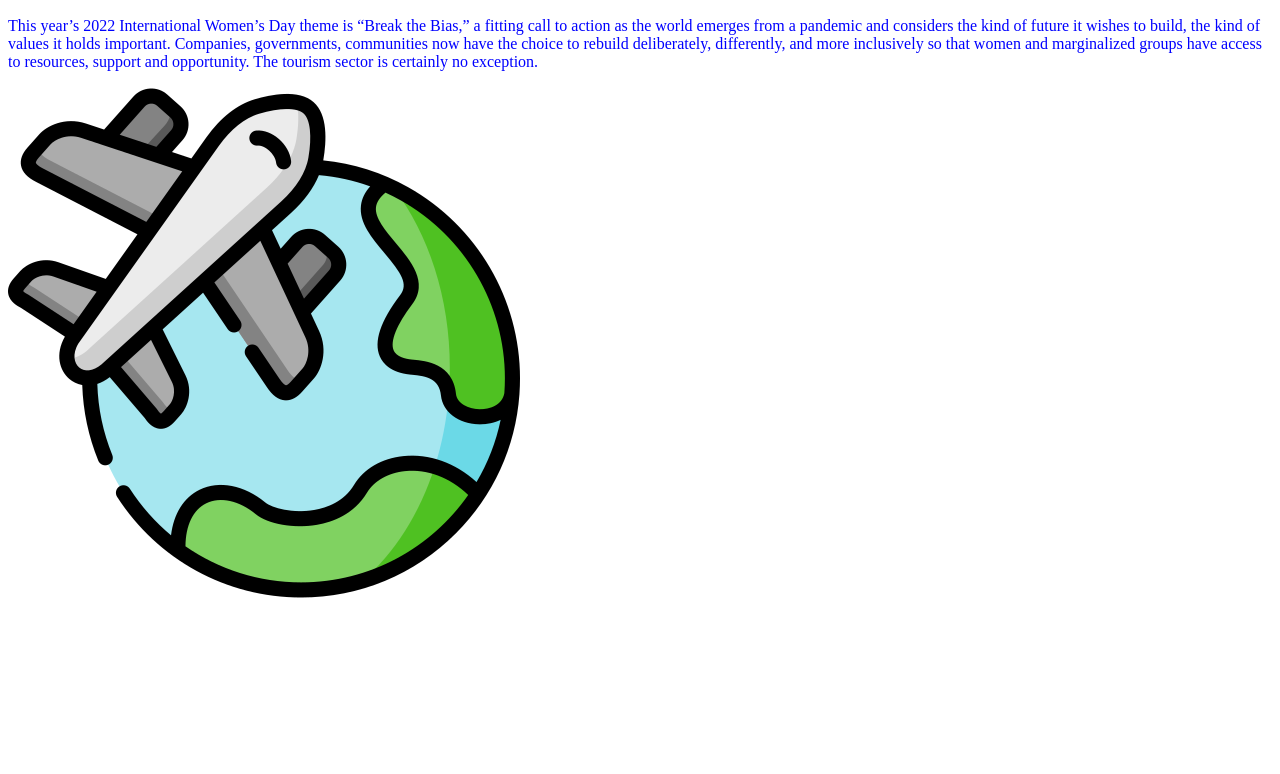
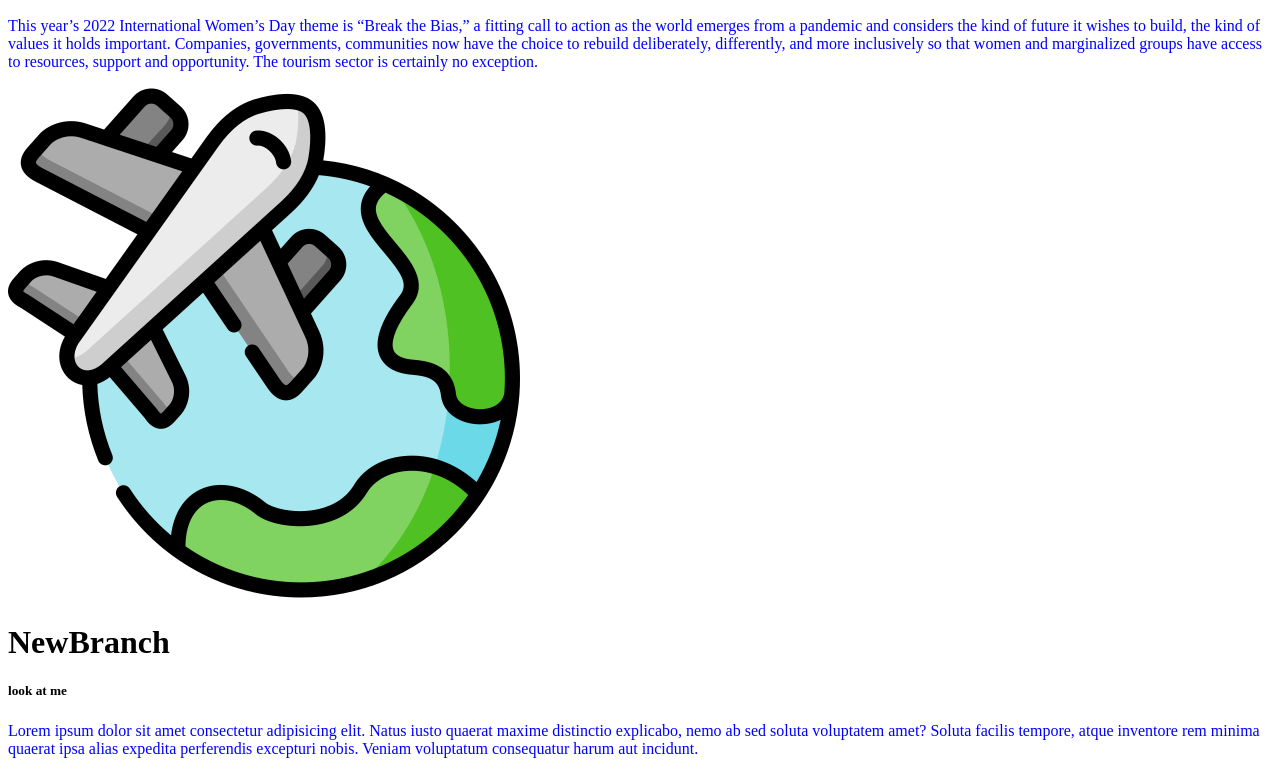
Before and after one commit to RamisaBinteAzad/my-second-repo, a plain HTML site: page index.html in a window 1280 px wide. Shown: the part 339-1113 px from the top of the page. Before the commit the page ends 950 px from the top, so only its background shows below. Drawn offline with Linux system fonts and the light colour scheme.

Commit message:
new added div

```diff
--- a/index.html
+++ b/index.html
@@ -12,6 +12,11 @@
     <img src="rgb.png" alt="">
     <p>This year’s 2022 International Women’s Day theme is “Break the Bias,” a fitting call to action as the world emerges from a pandemic and considers the kind of future it wishes to build, the kind of values it holds important.  Companies, governments, communities now have the choice to rebuild deliberately, differently, and more inclusively so that women and marginalized groups have access to resources, support and opportunity. The tourism sector is certainly no exception.</p>
     <img src="travelling.png" alt="">
+    <div>
+        <h1>NewBranch</h1>
+        <h5>look at me</h5>
+        <p>Lorem ipsum dolor sit amet consectetur adipisicing elit. Natus iusto quaerat maxime distinctio explicabo, nemo ab sed soluta voluptatem amet? Soluta facilis tempore, atque inventore rem minima quaerat ipsa alias expedita perferendis excepturi nobis. Veniam voluptatum consequatur harum aut incidunt.</p>
+    </div>
 
 </body>
 </html>
```
